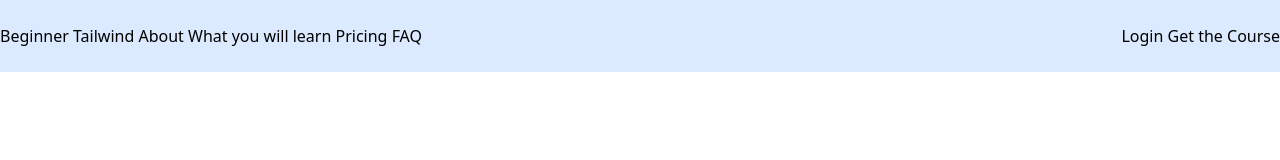
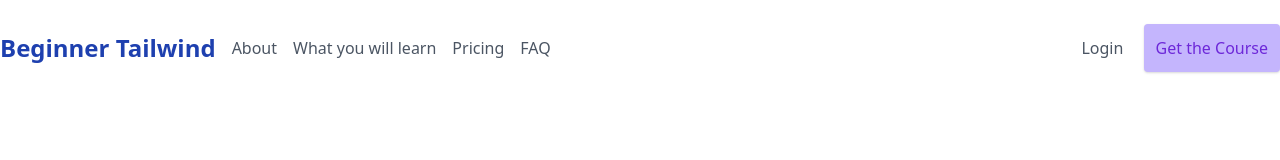
Before and after one commit to Amorem/beginner-tailwind-site, a website built with Parcel: page src/index.html in a window 1280 px wide. Built offline with nearby package versions, Linux system fonts and the light colour scheme.

Commit message:
fix hover effect

```diff
--- a/package.json
+++ b/package.json
@@ -19,7 +19,6 @@
   },
   "homepage": "https://github.com/Amorem/beginner-tailwind-site#readme",
   "devDependencies": {
-    "@tailwindcss/postcss7-compat": "^2.0.3",
     "autoprefixer": "^9.8.6",
     "parcel-bundler": "^1.12.4",
     "postcss": "^7.0.35",
--- a/src/index.html
+++ b/src/index.html
@@ -9,20 +9,26 @@
   </head>
   <body>
     <!-- Header / Navigation -->
-    <div class="bg-blue-100">
+    <div class="text-gray-600">
       <div class="container flex justify-between px-6 py-6 mx-auto lg:px-0">
         <!-- left header section -->
-        <div>
-          <a href="#">Beginner Tailwind</a>
-          <a href="#">About</a>
-          <a href="#">What you will learn</a>
-          <a href="#">Pricing</a>
-          <a href="#">FAQ</a>
+        <div class="flex items-center space-x-4">
+          <a href="#" class="text-2xl font-bold text-blue-800"
+            >Beginner Tailwind</a
+          >
+          <a href="#" class="hover:text-gray-900">About</a>
+          <a href="#" class="hover:text-gray-900">What you will learn</a>
+          <a href="#" class="hover:text-gray-900">Pricing</a>
+          <a href="#" class="hover:text-gray-900">FAQ</a>
         </div>
         <!-- right header section  -->
-        <div>
-          <a href="#">Login</a>
-          <a href="#">Get the Course</a>
+        <div class="space-x-4">
+          <a href="#" class="hover:text-gray-900">Login</a>
+          <a
+            href="#"
+            class="inline-block p-3 text-purple-700 bg-purple-300 rounded shadow hover:bg-purple-400"
+            >Get the Course</a
+          >
         </div>
       </div>
     </div>
```
Also changed, not shown: 2 other files.
